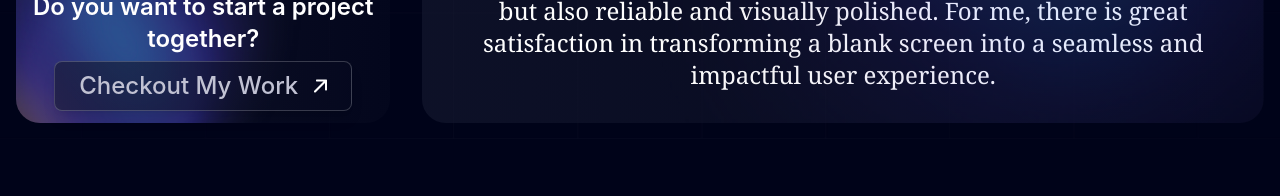
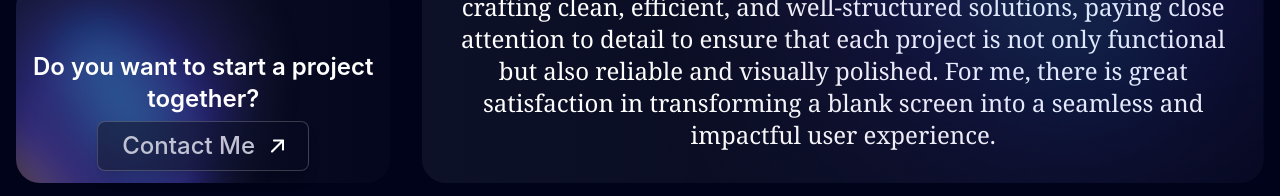
Before and after one commit to Nikolic1992/my-portfolio, a React (Vite) app: page / in a window 1280 px wide. Shown: the part 1669-1865 px from the top of the page. Before the commit the page ends 1808 px from the top, so only its background shows below. Built offline with nearby package versions, Linux system fonts and the light colour scheme.

Commit message:
add AboutMe component

```diff
--- a/src/components/AboutMe.tsx
+++ b/src/components/AboutMe.tsx
@@ -2,7 +2,7 @@
 
 function AboutMe() {
   return (
-    <section className="flex min-h-screen items-center justify-center bg-[url('/grid-pattern.png')] bg-cover bg-center bg-no-repeat p-4">
+    <div className="mt-15 flex min-h-screen items-center justify-center p-4">
       <div className="mx-auto flex max-w-7xl flex-col gap-8">
         <div className="flex flex-col gap-8 md:flex-row">
           <div className="relative min-h-[350px] flex-1 overflow-hidden rounded-3xl bg-[url('/mobile-laptop.png')] bg-cover bg-center bg-no-repeat md:min-h-[500px] md:bg-[url('/desktop-laptop.png')]">
@@ -79,7 +79,7 @@
               </h3>
               <button className="absolute bottom-3 z-30 flex cursor-pointer items-center gap-4 rounded-lg border border-white/20 bg-[linear-gradient(90deg,rgba(22,26,49,0.6)_0%,rgba(6,9,31,0.6)_100%)] px-6 py-2 shadow-lg transition-colors duration-300 hover:bg-white/15">
                 <h3 className="text-mainGray hover:text-mainWhite transition-colors duration-300">
-                  Checkout My Work
+                  Contact Me
                 </h3>
                 <img src="./arrow.png" alt="arrow" />
               </button>
@@ -113,7 +113,7 @@
           </div>
         </div>
       </div>
-    </section>
+    </div>
   );
 }
 
```
